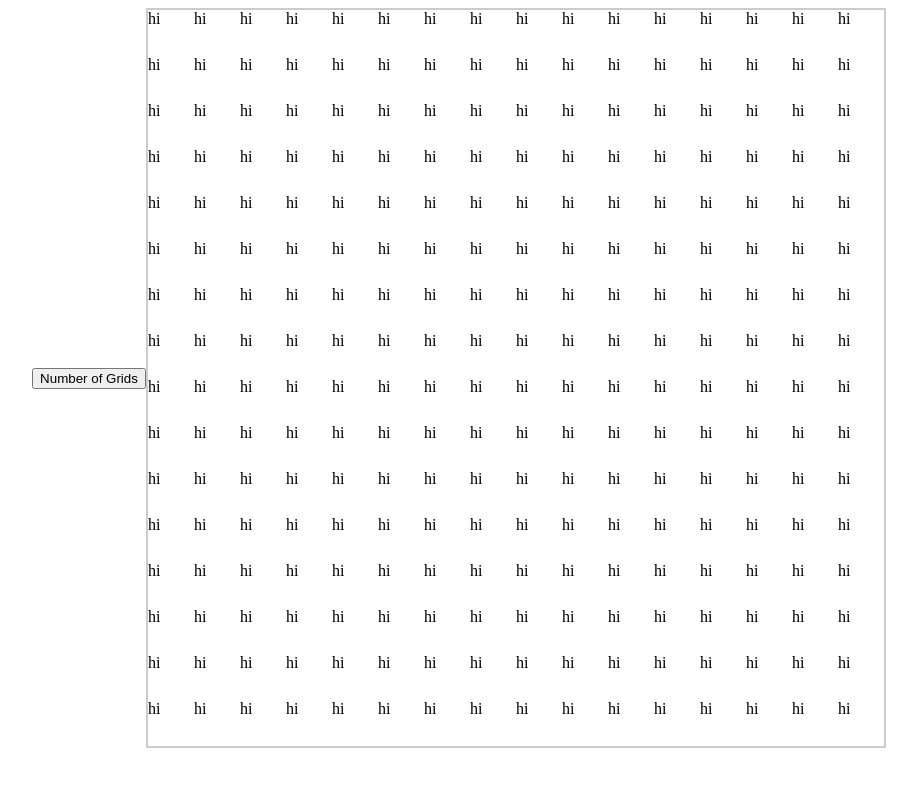
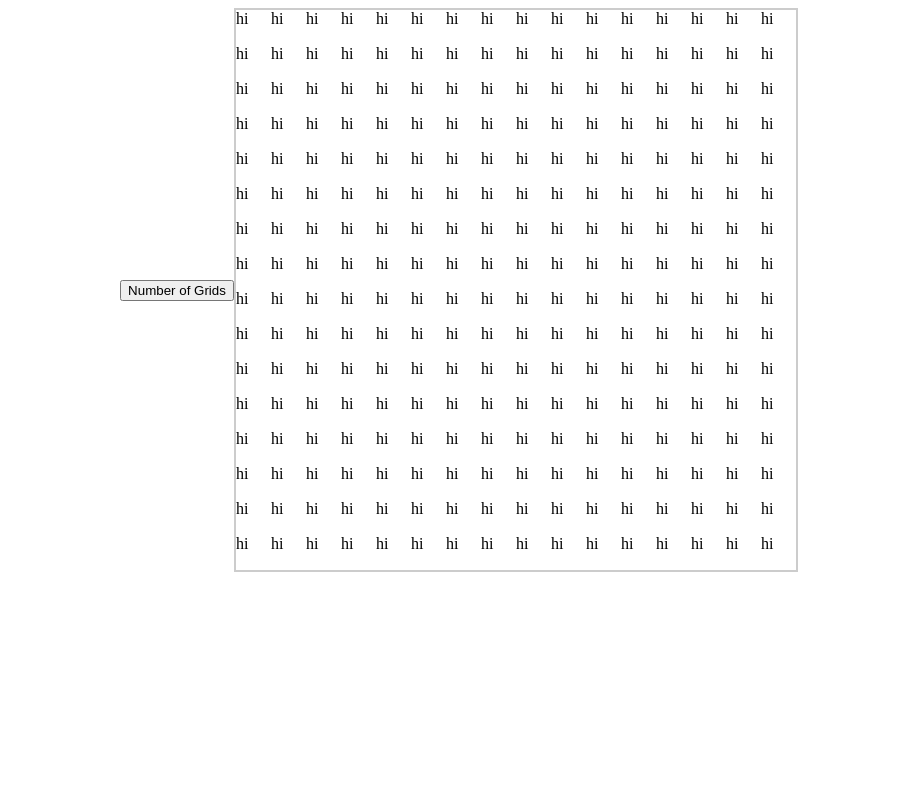
Before and after one commit to kaoutar-ouadih/Etch-a-Sketch-project, a plain HTML site: page index.html in a window 1280 px wide. Shown: the whole page, without its empty margins (181-1098 px from the left). Drawn offline with Linux system fonts and the light colour scheme.

Commit message:
adjust the layout

```diff
--- a/javaScript.js
+++ b/javaScript.js
@@ -3,9 +3,9 @@ const container = document.querySelector('#container');
 for (let i = 0; i < 256; i++){
     const div = document.createElement('div');
     div.textContent = 'hi';
-    div.style.minWidth = '46px';
+    div.style.minWidth = '35px';
     console.log(div.style.minWidth);
-    div.style.height = '46px';
+    div.style.height = '35px';
     div.classList.add('divs');
     // div.style.backgroundColor = 'red';
     container.appendChild(div);
--- a/style.css
+++ b/style.css
@@ -1,6 +1,6 @@
 #container{
-    width: 736px;
-    height: 736px;
+    width: 560px;
+    height: 560px;
     display: flex;
     flex-wrap: wrap;
     border: 2px solid #ccc;
```
